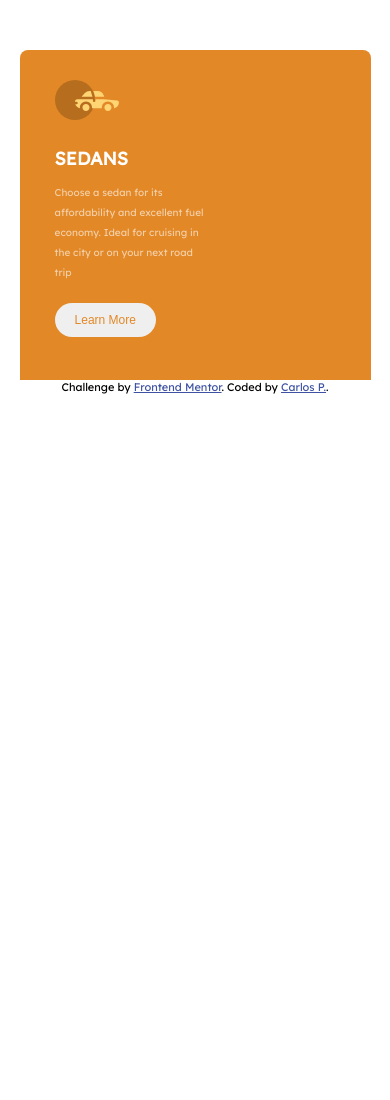
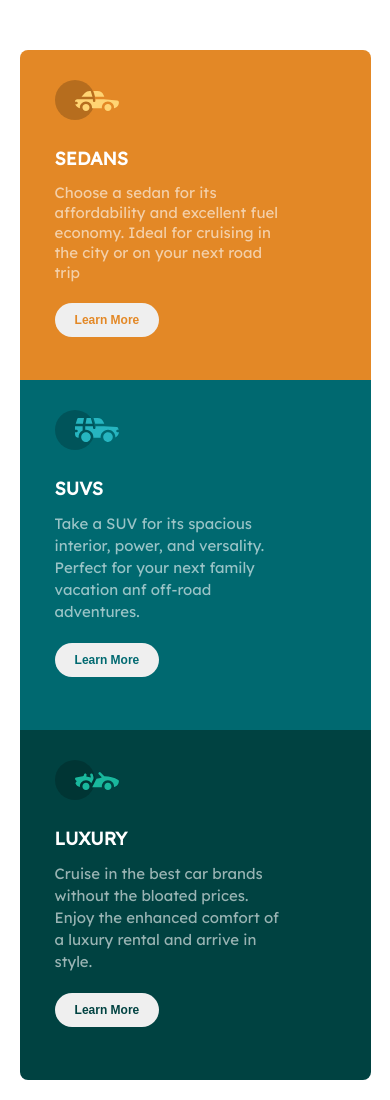
Before and after one commit to carlos-a-pv/first_project_frontend_mentor, a plain HTML site: page index.html in a window 390 px wide. Shown: the top 1100 px of the page. Before the commit the page ends 844 px from the top, so only its background shows below. Drawn offline with Linux system fonts and the light colour scheme.

Commit message:
Section-two, section-three and media queries first

```diff
--- a/index.html
+++ b/index.html
@@ -20,20 +20,32 @@
       <div class="section_one__content">
         <img src="./images/icon-sedans.svg" alt="">
         <h1>sedans</h1>
-        <p>Choose a sedan for its <br> affordability and excellent fuel <br> economy. Ideal for cruising in <br> the city or on your next road <br> trip</p>
+        <p>Choose a sedan for its  affordability and excellent fuel economy. Ideal for cruising in the city or on your next road trip</p>
         <button>Learn more</button>
       </div>
     </section>
+
+    <!-- ------------------------------------------ -->
     <section class="section_two">
-      <!-- <div class="section_two__content">
+      <div class="section_two__content">
         <img src="./images/icon-suvs.svg" alt="">
         <h1>suvs</h1>
-        <p>Take a SUV for its spacious <br> interior, power, and versality. <br> Perfect for your next family <br> vacation anf off-road <br> adventures.</p>
+        <p>Take a SUV for its spacious interior, power, and versality. Perfect for your next family vacation anf off-road  adventures.</p>
         <button>Learn more</button>
-      </div> -->
+      </div>
     </section>
+
+    <!-- ------------------------------------------ -->
+
     <section class="section_three">
+      <div class="section_three__content">
+        <img src="./images/icon-luxury.svg" alt="">
+        <h1>luxury</h1>
+        <p>Cruise in the best car brands without the bloated prices. Enjoy the enhanced comfort of a luxury rental and arrive in  style.</p>
+        <button>Learn more</button>
+      </div>
     </section>
+
   </main>
 
   <footer class="attribution">
--- a/styles.css
+++ b/styles.css
@@ -12,7 +12,12 @@ html {
     font-size: 62.5%;
     font-family: 'Big Shoulders Display', cursive;
     font-family: 'Lexend Deca', sans-serif;
+    color: rgb(255, 255, 255)
 }
+
+/* main {
+    min-width: 1000px;
+} */
     /* DESGIN OF THE FIRTS SECTION */
     .section_one {
         width: 90%;
@@ -44,6 +49,8 @@ html {
     text-transform: uppercase;
 }
 .section_one__content p {
+    width: 80%;
+    font-size: 1.5rem;
     line-height: 2rem;
     opacity: 0.6;
     margin-bottom: 2rem;
@@ -54,6 +61,7 @@ html {
     border-radius: 20px;
     border: none;
     font-size: 1.2rem;
+    font-weight: bold;
     text-transform: capitalize;
 }
 .section_one__content button:hover {
@@ -77,3 +85,138 @@ html {
 .attribution a {
     color: hsl(228, 45%, 44%);
 }
+
+/* ----------------------------------------------------------------- */
+.section_two{
+    width: 90%;
+    min-width: 290px;
+    max-width: 900px;
+    height: 350px;
+    display: flex;
+    margin: 0 auto;
+    background-color: var(--dark-cyan);
+}
+.section_two__content {
+    width: 80%;
+    display: flex;
+    flex-direction: column;
+    align-items: flex-start;
+    margin: 0 auto;
+    color: white;
+}
+.section_two__content img {
+    margin-top: 3rem
+}
+.section_two__content h1 {
+    margin-top: 3rem;
+    margin-bottom: 1.5rem;
+    font-size: 1.8rem;
+    line-height: 1.8rem;
+    text-transform: uppercase;
+}
+.section_two__content p {
+    width: 80%;
+    font-size: 1.5rem;
+    line-height: 2.2rem;
+    opacity: 0.6;
+    margin-bottom: 2rem;
+}
+.section_two__content button {
+    color: var(--bright-orange);
+    padding: 1rem 2rem;
+    border-radius: 20px;
+    border: none;
+    font-size: 1.2rem;
+    font-weight: bold;
+    text-transform: capitalize;
+    color: var(--dark-cyan)
+}
+.section_two__content button:hover {
+    background-color: transparent;
+    color: white;
+    border: 2px solid white;
+    cursor: pointer;
+}
+
+/* ------------------------------------------------------------------- */
+.section_three{
+    width: 90%;
+    min-width: 290px;
+    max-width: 900px;
+    height: 350px;
+    display: flex;
+    margin: 0 auto;
+    margin-bottom: 5rem;
+    background-color: var(--very-dark-cyan);
+    border-radius: 0 0 8px 8px;
+}
+.section_three__content {
+    width: 80%;
+    display: flex;
+    flex-direction: column;
+    align-items: flex-start;
+    margin: 0 auto;
+    color: white;
+}
+.section_three__content img {
+    margin-top: 3rem
+}
+.section_three__content h1 {
+    margin-top: 3rem;
+    margin-bottom: 1.5rem;
+    font-size: 1.8rem;
+    line-height: 1.8rem;
+    text-transform: uppercase;
+}
+.section_three__content p {
+    width: 80%;
+    font-size: 1.5rem;
+    line-height: 2.2rem;
+    opacity: 0.6;
+    margin-bottom: 2rem;
+}
+.section_three__content button {
+    color: var(--bright-orange);
+    padding: 1rem 2rem;
+    border-radius: 20px;
+    border: none;
+    font-size: 1.2rem;
+    font-weight: bold;
+    text-transform: capitalize;
+    color: var(--very-dark-cyan)
+}
+.section_three__content button:hover {
+    background-color: transparent;
+    color: white;
+    border: 2px solid white;
+    cursor: pointer;
+}
+
+/* CSS media queries */
+@media (min-width: 600px) {
+    main {
+        display: flex;
+        flex-direction: row;
+        width: 980px;
+        height: 800px;
+        margin: 0 auto;
+        align-items: center;
+    }
+    .section_one, .section_two, .section_three {
+        width:80%;
+        height: 500px;
+
+
+    }
+
+    .section_one{
+        border-radius: 8px 0px 0px 8px
+    }
+    .section_two {
+        margin-top: 5rem;
+    }
+    .section_three {
+        margin-top: 10rem;
+        border-radius: 0px 8px 8px 0px
+    }
+  }
```
